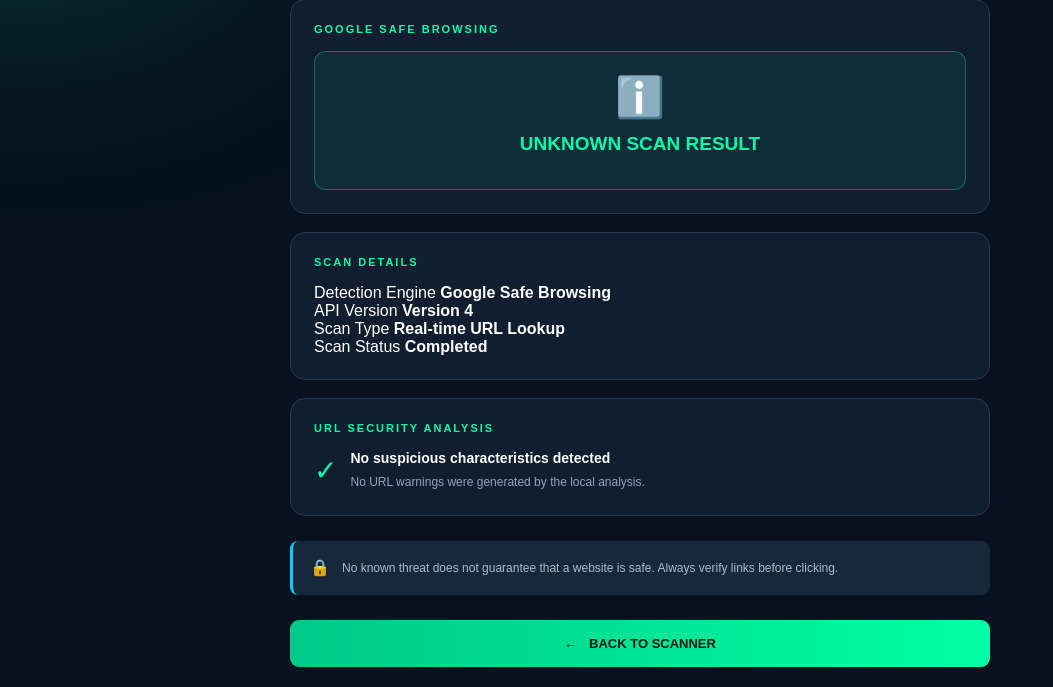
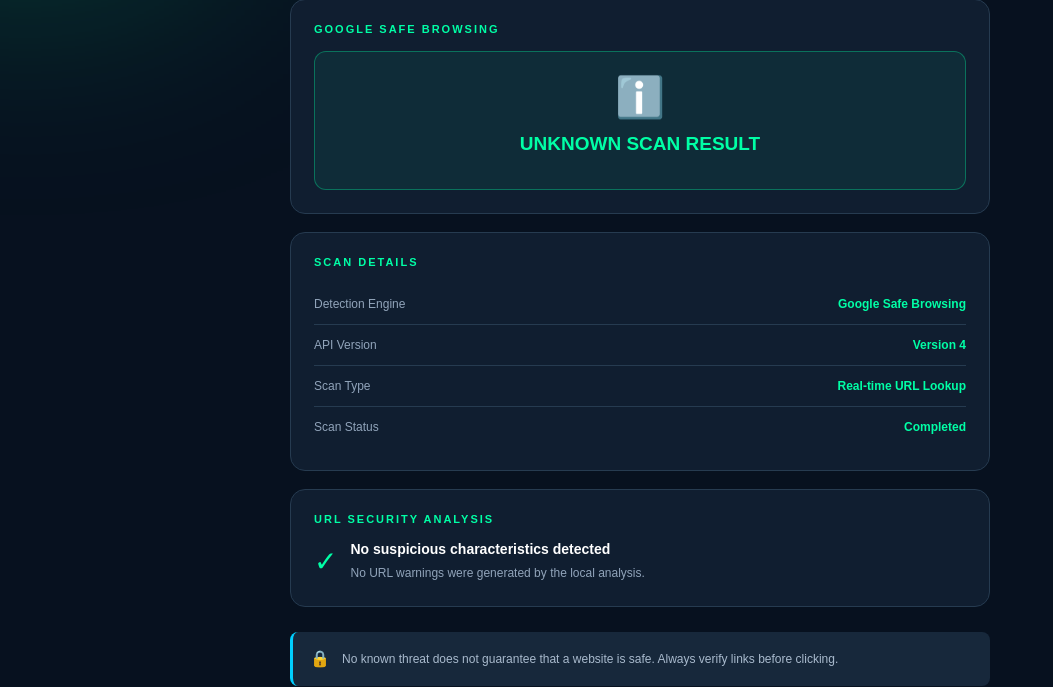
Before and after one commit to ade767/phishguard, a Flask app: template templates/result.html in a window 1280 px wide. Shown: the part 469-1156 px from the top of the page, without its empty margins (0-1053 px from the left). Run offline with Flask 3, Linux system fonts and the light colour scheme; the template is opened without the code that fills it, so the values that code supplies are empty.

Commit message:
Update style.css

```diff
--- a/static/style.css
+++ b/static/style.css
@@ -575,3 +575,37 @@ footer {
         font-size: 27px;
     }
         }
+
+/* SCAN DETAILS */
+
+.scan-detail {
+    display: flex;
+    justify-content: space-between;
+    align-items: center;
+    gap: 15px;
+    padding: 13px 0;
+    border-bottom: 1px solid #263b50;
+}
+
+.scan-detail:last-child {
+    border-bottom: none;
+}
+
+.scan-detail span {
+    color: #91a4ba;
+    font-size: 12px;
+}
+
+.scan-detail strong {
+    color: #00ffa6;
+    font-size: 12px;
+    text-align: right;
+}
+
+@media (max-width: 400px) {
+    .scan-detail {
+        align-items: flex-start;
+        flex-direction: column;
+        gap: 6px;
+    }
+}
```
